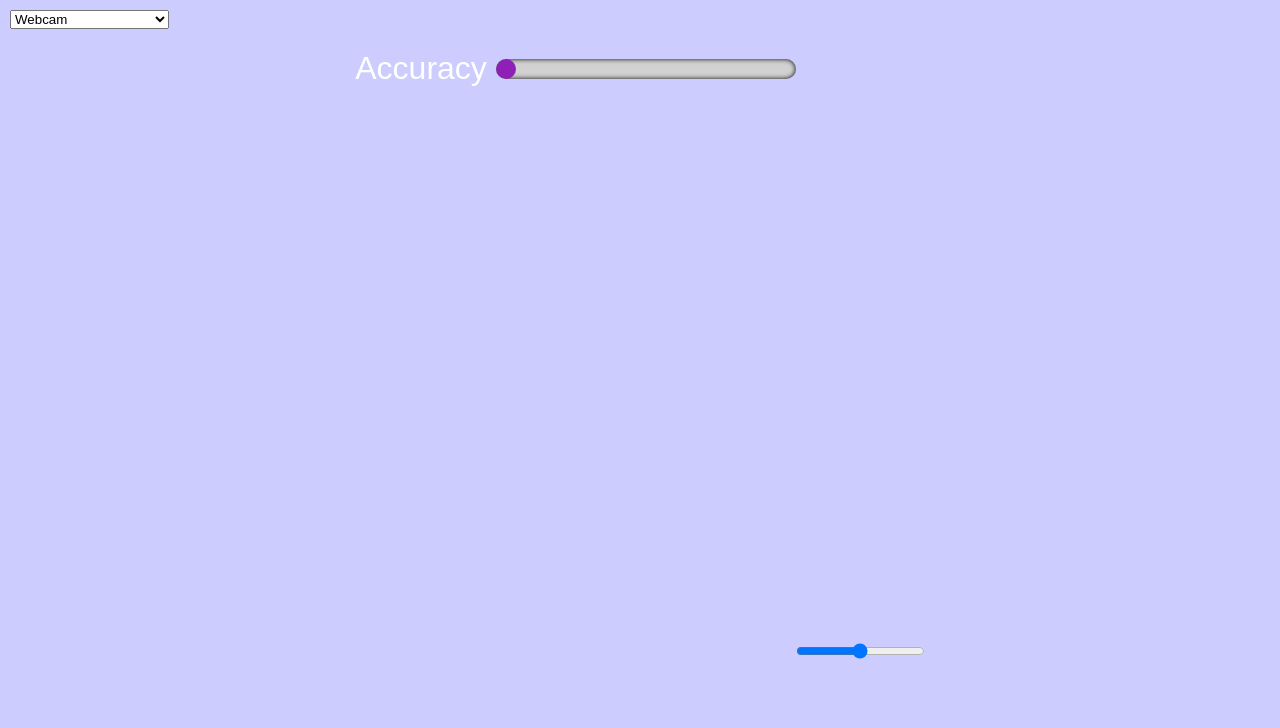
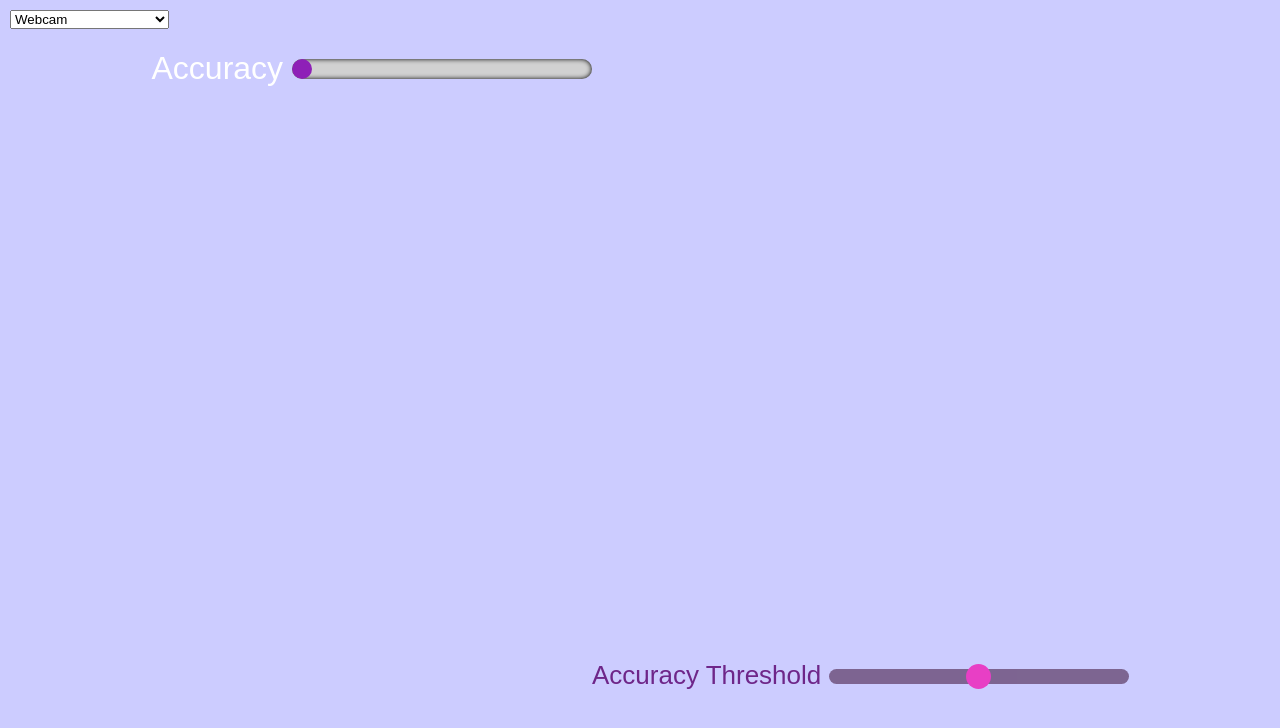
Before and after one commit to alexislayvu/ObjectDetector, a React (Create React App) app: page / in a window 1280 px wide. Shown: the top 728 px of the page. Built offline with nearby package versions, Linux system fonts and the light colour scheme; no server answers; what @tensorflow/tfjs would draw is missing.

Commit message:
Accuracy threshold slider now working with temp style

```diff
--- a/src/App.css
+++ b/src/App.css
@@ -12,7 +12,6 @@
     animation: App-logo-spin infinite 20s linear;
   }
 }
-
 
 .App-header {
   background-color: #CCCCFF;
@@ -52,11 +51,9 @@ body{
 }
 
 *{
-
   margin: 0;
   padding: 0;
   box-sizing: border-box;
-
 }
 
 .field-group{
@@ -92,6 +89,48 @@ body{
   cursor: pointer;
 }
 
+/* Everything below this line is the CSS for the slider component that El made */
 .slider-container {
-  margin-top: 500px; /* Adjust margin as needed */
+  margin-top: 550px; /* Adjust margin as needed */
 }
+
+.slider-label {
+  color: #6e2689; /* White color for the label text */
+  font-size: 1em; /* Adjust font size as needed */
+  padding-bottom: 10px; /* Add padding between the label and the slider */
+}
+
+.slider {
+  -webkit-appearance: none;
+  width: 300px; /* Adjust width as needed */
+  height: 15px;
+  border-radius: 10px;
+  background: #5c3963;
+  outline: none;
+  opacity: 0.7;
+  -webkit-transition: 0.2s;
+  transition: opacity 0.2s;
+  margin: 0 auto; /* Center the slider horizontally */
+}
+
+.slider:hover {
+  opacity: 1;
+}
+
+.slider::-webkit-slider-thumb {
+  -webkit-appearance: none;
+  appearance: none;
+  width: 25px;
+  height: 25px;
+  border-radius: 50%;
+  background: #f504ad; /* Hot pink */
+  cursor: pointer;
+}
+
+.slider::-moz-range-thumb {
+  width: 25px;
+  height: 25px;
+  border-radius: 50%;
+  background: #ff69b4; /* Hot pink */
+  cursor: pointer;
+}
--- a/src/App.js
+++ b/src/App.js
@@ -4,6 +4,7 @@ import * as cocossd from "@tensorflow-models/coco-ssd";
 import Webcam from "react-webcam";
 import "./App.css";
 import { drawRect } from "./utilities";
+import debounce from "lodash/debounce"; // Import debounce function from lodash library
 
 
 // initialize TensorFlow.js backend
@@ -18,16 +19,24 @@ function App() {
   // state to track input source (webcam or file)
   const [inputSource, setInputSource] = useState("webcam");
   const [selectedImage, setSelectedImage] = useState(null);
-  const [accuracyThreshold, setAccuracyThreshold] = useState(0.-1); // Initial threshold value
+  const [accuracyThreshold, setAccuracyThreshold] = useState(-1); // Initial threshold value
+
+  const debouncedHandleThresholdChange = useRef(
+    debounce((value) => {
+      setAccuracyThreshold(parseFloat(value));
+    }, 300) // Adjust debounce delay as needed
+  ).current;
 
   const handleThresholdChange = (event) => {
     console.log("Slider value:", event.target.value); // Log the slider value to the console
-    setAccuracyThreshold(event.target.value); // Set the accuracy threshold state
+    debouncedHandleThresholdChange(event.target.value); // Set the accuracy threshold state
   };
 
   const slider = (
     <div className="slider-container">
+      <label className="slider-label"> Accuracy Threshold </label>
       <input
+        className="slider"
         type="range"
         min="0"
         max="1"
@@ -105,11 +114,6 @@ function App() {
       drawRect(filteredDetections, ctx, videoWidth, videoHeight, isMirrored, accuracyThreshold);
     }
   };
-
-  // // load COCO-SSD model when component mounts
-  // useEffect(() => {
-  //   runCoco();
-  // }, [accuracyThreshold]);
 
   // state to store the URL of the selected image file
   const [imageUrl, setImageUrl] = useState(null);
```
Also changed, not shown: src/utilities.js (+0 -51 lines).
